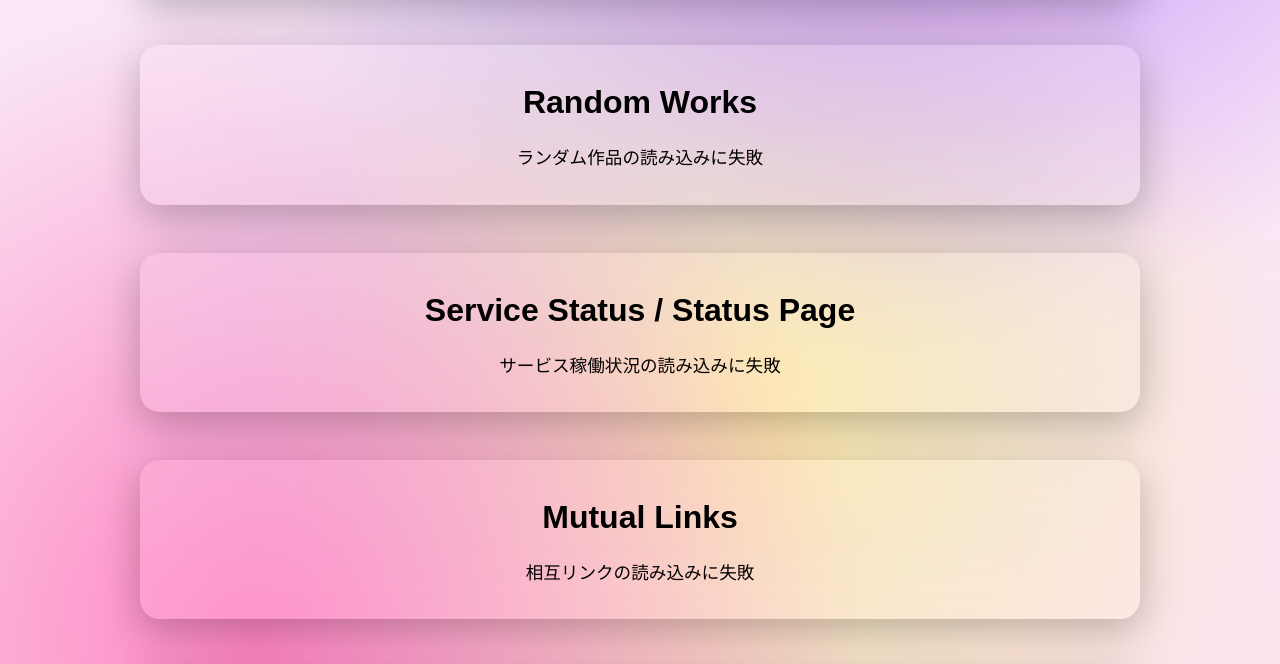
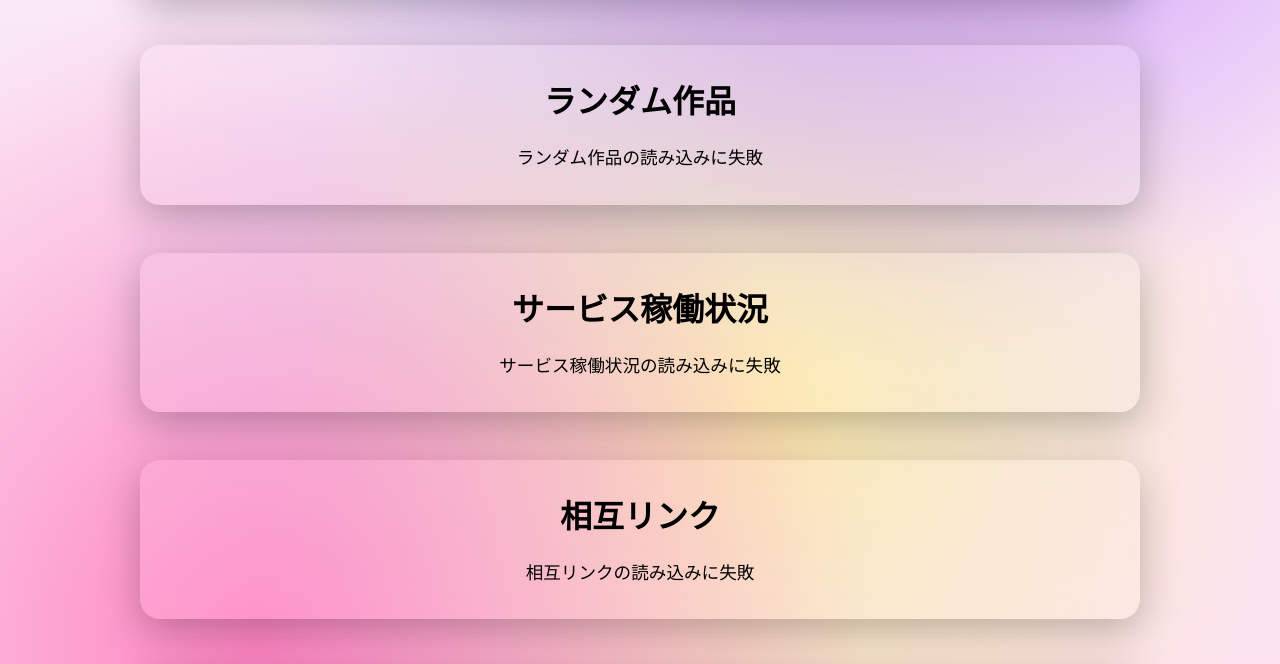
Before and after one commit to hamuzon/hamusata.f5.si, a plain HTML site: page test-sub.html in a window 1280 px wide. Shown: the part 636-1300 px from the top of the page. Drawn offline with Linux system fonts and the light colour scheme; no server answers; a web font is replaced by a local one.

Commit message:
v10.11.1 test-sub.html

```diff
--- a/test-sub.html
+++ b/test-sub.html
@@ -155,7 +155,7 @@
 <!-- JS -->
 <script src="js/script-sub.js"></script>
 <script src="js/links-sub.js"></script>
-<script src="js/lang-switch.js"></script>
+<script src="js/lang-switch-sub.js"></script>
 
 <!-- 年表示 -->
 <script>
```
